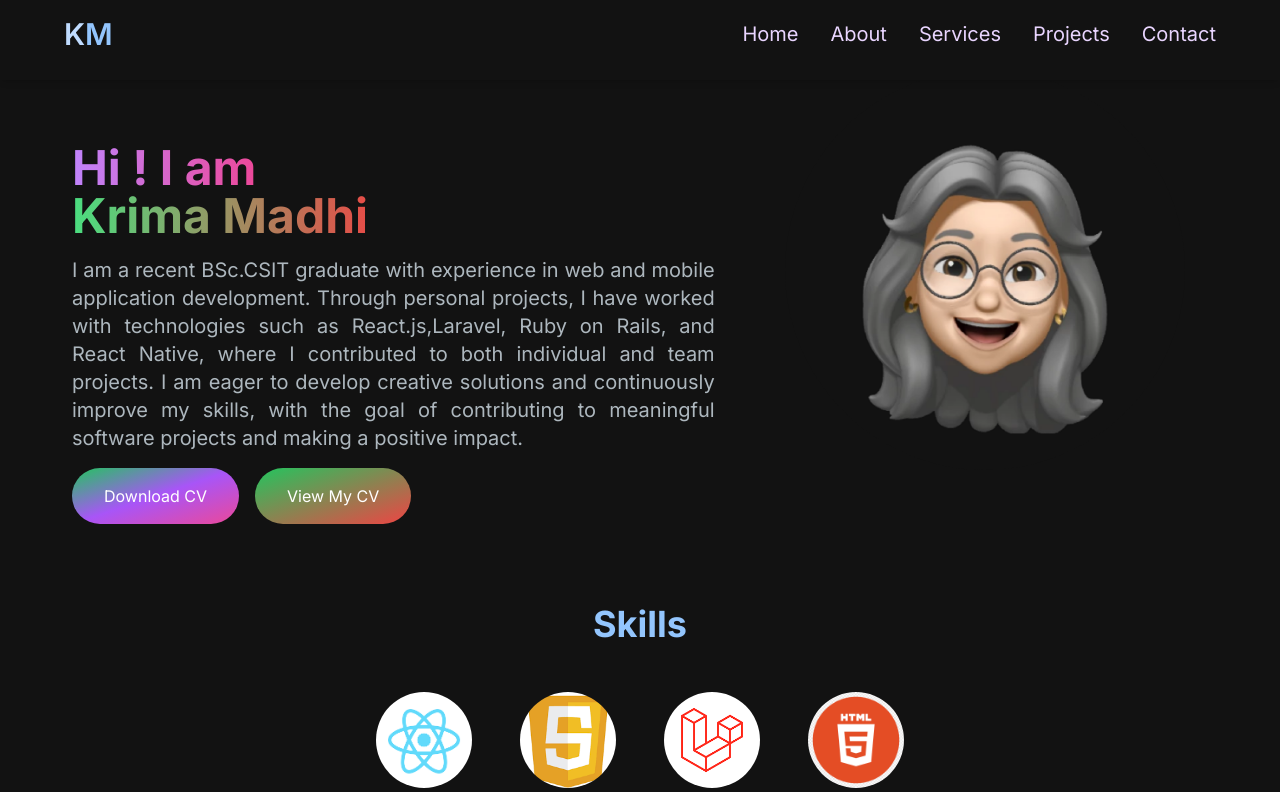
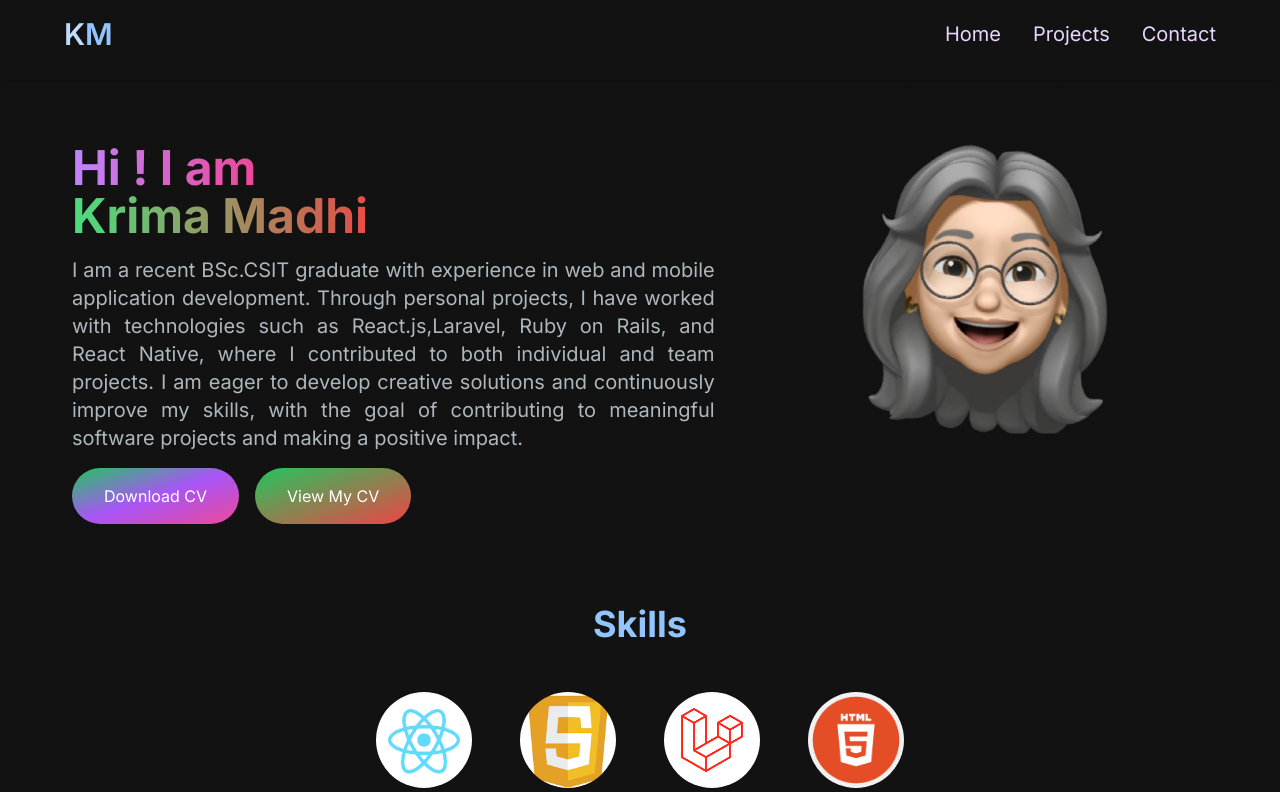
Before and after one commit to krimamadhikarmi/Portfolio, a Next.js app: page / in a window 1280 px wide. Shown: the top 792 px of the page. Built offline with nearby package versions, Linux system fonts and the light colour scheme.

Commit message:
navbar fix

```diff
--- a/src/app/_components/Navbar.tsx
+++ b/src/app/_components/Navbar.tsx
@@ -14,21 +14,21 @@ export function Navbar() {
       title: "Home",
       path: "/",
     },
-    {
-      title: "About",
-      path: "#about",
-    },
-    {
-      title: "Services",
-      path: "#services",
-    },
+    // {
+    //   title: "About",
+    //   path: "#about",
+    // },
+    // {
+    //   title: "Services",
+    //   path: "#services",
+    // },
     {
       title: "Projects",
-      path: "#my projects",
+      path: "/#my projects",
     },
     {
       title: "Contact",
-      path: "#contact",
+      path: "/#contact",
     },
   ];
 
--- a/src/app/_components/ProjectDetails.tsx
+++ b/src/app/_components/ProjectDetails.tsx
@@ -1,25 +1,24 @@
 import { CodeBracketIcon } from "@heroicons/react/24/solid";
 import Link from "next/link";
 
-
-interface ProjectDetailsProps{
+interface ProjectDetailsProps {
   imgUrl: string;
   title: string;
   gitUrl: string;
 }
 
-export function ProjectDetails({ imgUrl, title, gitUrl }:ProjectDetailsProps) {
+export function ProjectDetails({ imgUrl, title, gitUrl }: ProjectDetailsProps) {
   return (
     <div className="px-8">
       <div
-        className="h-64 sm:h-72 md:h-80 rounded-t-xl relative group"
+        className="h-64 sm:h-72 md:h-80 rounded-t-xl relative group "
         style={{
           background: `url(${imgUrl})`,
           backgroundSize: "cover",
           backgroundPosition: "center",
         }}
       >
-        <div className="overlay flex items-center justify-center absolute top-0 left-0 w-full h-full bg-[#181818] bg-opacity-0 hidden group-hover:flex group-hover:bg-opacity-80 transition-all duration-500">
+        <div className="overlay  items-center justify-center absolute top-0 left-0 w-full h-full bg-[#181818] bg-opacity-0 hidden group-hover:flex group-hover:bg-opacity-80 transition-all duration-500">
           <Link
             href={gitUrl}
             target="_blank"
```
